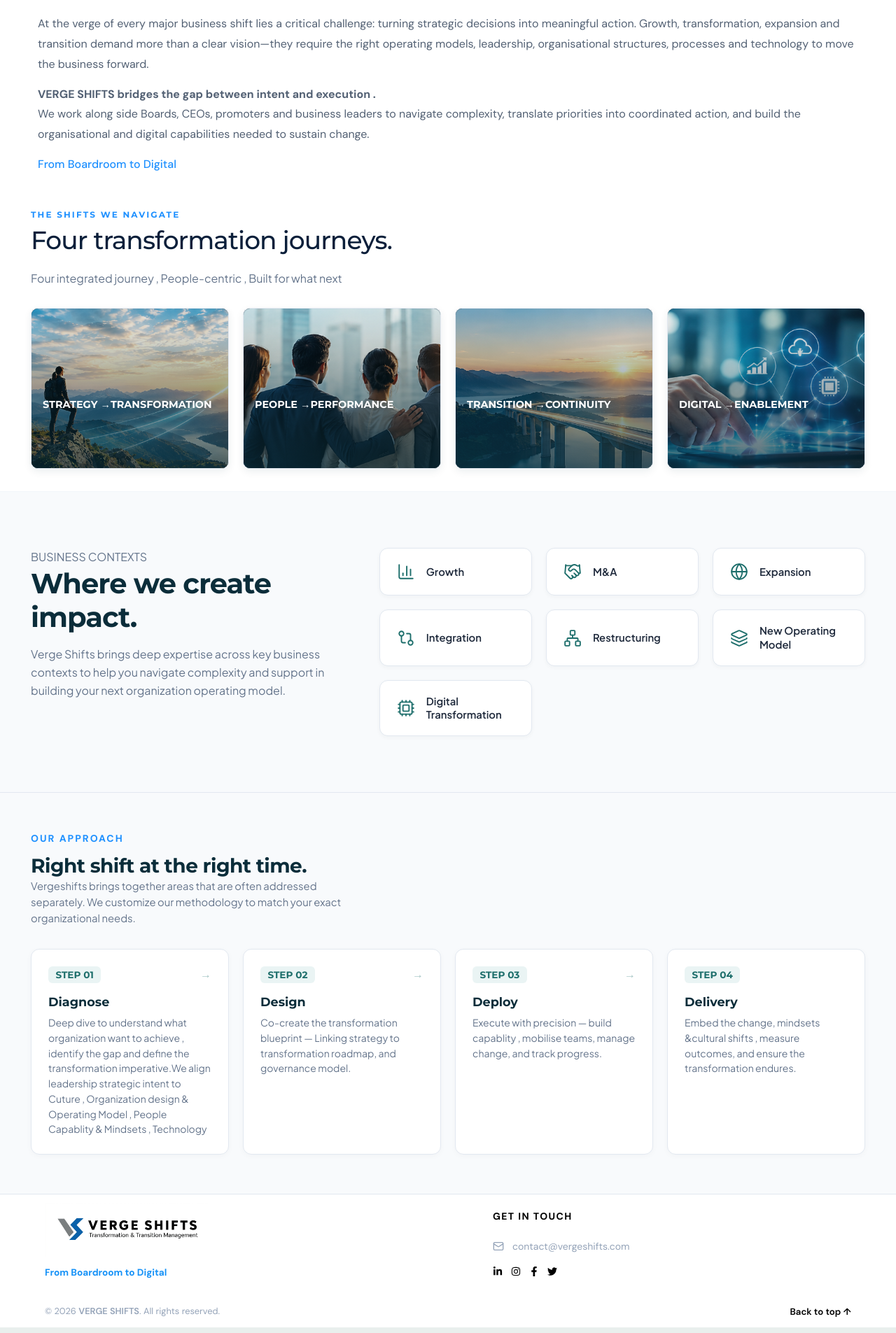
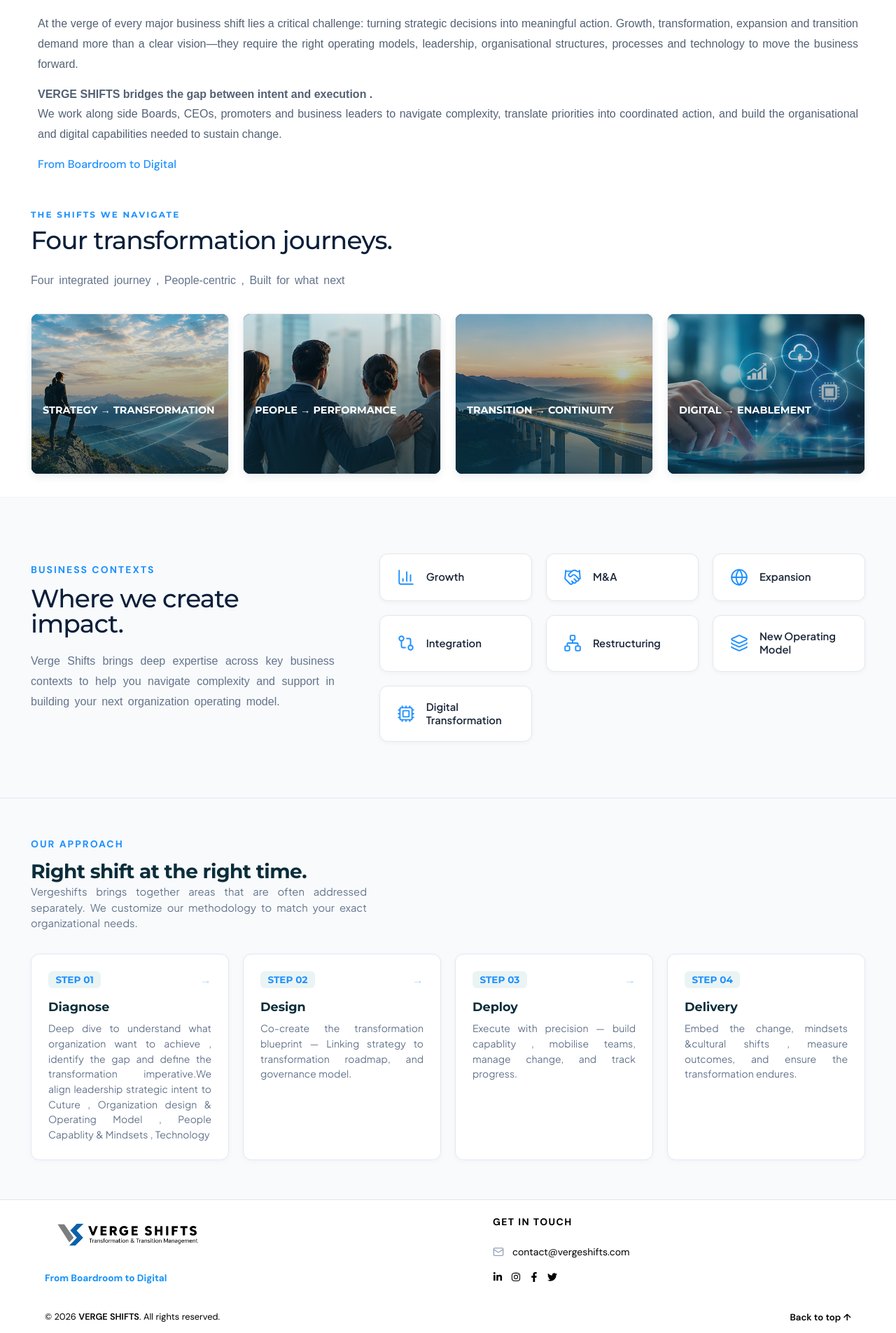
Before and after one commit to Kartikpatel231/VERGE-SHIFTS-WEBSITE, a React (Vite) app: page / in a window 1280 px wide. Shown: the part 621-2526 px from the top of the page at 70% size. Built offline with nearby package versions, Linux system fonts and the light colour scheme.

Commit message:
new_desing_04 with font size and color fixed

```diff
--- a/src/ApproachSection.css
+++ b/src/ApproachSection.css
@@ -7,7 +7,7 @@
 section#insights,
 .vs-approach-section {
   --vs-navy: #0B2D3A;
-  --vs-sage: #1D6E6B;
+ color: #1E90FF !important;
   --vs-light-teal: #EAF4F4;
   --vs-slate-500: #64748B;
   --vs-slate-800: #1E293B;
--- a/src/BusinessContexts.css
+++ b/src/BusinessContexts.css
@@ -3,6 +3,7 @@
   width: 100%;
   background: #ffffff;
   color: #174653;
+    color: #1E90FF !important;
 }
 
 /* Hero banner */
@@ -91,14 +92,14 @@
   display: flex;
   align-items: center;
   justify-content: center;
-  color: #39818b;
+   color: #1E90FF !important;
   font-size: 29px;
   line-height: 1;
   margin-bottom: 9px;
 }
 
 .context-card h2 {
-  color: #174653;
+  color: #0a2026;
   font-size: 16px;
   font-weight: 700;
   margin: 0 0 7px;
@@ -193,3 +194,13 @@
     font-size: 14px;
   }
 }
+/* Business Context – Blue Icons and Text */
+.vs-contexts-section .vs-context-item,
+.vs-contexts-section .vs-context-item span {
+  color: #1E90FF !important;
+}
+
+.vs-contexts-section .vs-context-icon {
+  color: #1E90FF !important;
+  stroke: #1E90FF !important;
+}
--- a/src/ContextsSection.css
+++ b/src/ContextsSection.css
@@ -8,7 +8,7 @@
 section#contexts,
 .vs-contexts-section {
   --vs-navy: #0B2D3A;
-  --vs-sage: #1D6E6B;
+  color: #1E90FF !important;
   --vs-slate-500: #64748B;
   --vs-slate-800: #1E293B;
   --vs-border: #E2E8F0;
@@ -50,6 +50,7 @@
   flex-direction: column !important;
   align-items: flex-start !important;
   text-align: left !important;
+  color: #1E90FF !important;
 }
 
 #contexts .vs-contexts-intro .vs-eyebrow {
@@ -171,3 +172,13 @@
     font-size: 0.85rem !important;
   }
 }
+/* Business Context – Blue Icons and Text */
+.vs-contexts-section .vs-context-item,
+.vs-contexts-section .vs-context-item span {
+  color: #1E90FF !important;
+}
+
+.vs-contexts-section .vs-context-icon {
+  color: #1E90FF !important;
+  stroke: #1E90FF !important;
+}
--- a/src/Footer.jsx
+++ b/src/Footer.jsx
@@ -157,7 +157,7 @@
             </ul>
              <div className="vs-social-links">
               <a
-                href="https://linkedin.com"
+                href="https://www.linkedin.com/company/vergeshifts/home/"
                 target="_blank"
                 rel="noopener noreferrer"
                 aria-label="LinkedIn"
@@ -166,7 +166,7 @@
                 <FaLinkedinIn />
               </a>
               <a
-                href="https://instagram.com"
+                href="https://www.linkedin.com/company/vergeshifts/home/"
                 target="_blank"
                 rel="noopener noreferrer"
                 aria-label="Instagram"
@@ -175,7 +175,7 @@
                 <FaInstagram />
               </a>
               <a
-                href="https://facebook.com"
+                href="https://www.linkedin.com/company/vergeshifts/home/"
                 target="_blank"
                 rel="noopener noreferrer"
                 aria-label="Facebook"
@@ -184,7 +184,7 @@
                 <FaFacebookF />
               </a>
               <a
-                href="https://twitter.com"
+                href="https://www.linkedin.com/company/vergeshifts/home/"
                 target="_blank"
                 rel="noopener noreferrer"
                 aria-label="Twitter"
--- a/src/Home.jsx
+++ b/src/Home.jsx
@@ -100,8 +100,8 @@
 const JOURNEYS = [
   {
     id: "strategy",
-    title: "STRATEGY  →",
-    subtitle: "TRANSFORMATION",
+    title: "STRATEGY  → ",
+    subtitle: " TRANSFORMATION",
        path: "/strategy-transformation",
     description: "Aligning leadership intent with actionable organizational design and operating models.",
     image: BRAND_IMAGES.strategy,
@@ -109,8 +109,8 @@
   },
   {
     id: "people",
-    title: "PEOPLE  →",
-    subtitle: "PERFORMANCE",
+    title: "PEOPLE  → ",
+    subtitle: " PERFORMANCE",
       path: "/people-performance",
     description: "Mobilizing leadership mindsets, capability building, and sustaining cultural agility.",
     image: BRAND_IMAGES.people,
@@ -118,8 +118,8 @@
   },
   {
     id: "transition",
-    title: "TRANSITION  →",
-    subtitle: "CONTINUITY",
+    title: "TRANSITION  → ",
+    subtitle: " CONTINUITY",
      path: "/change-sustainability",
     description: "Navigating M&A, restructuring, and change management without loss of momentum.",
     image: BRAND_IMAGES.change,
@@ -127,8 +127,8 @@
   },
   {
     id: "digital",
-    title: "DIGITAL  →",
-    subtitle: "ENABLEMENT",
+    title: "DIGITAL  → ",
+    subtitle: " ENABLEMENT",
       path: "/today-tomorrow",
     description: "Connecting tech investments with human behavior to capture full digital ROI.",
     image: BRAND_IMAGES.future,
@@ -195,27 +195,7 @@
 </Link>
   );
 }
-// function Brand({ footer = false }) {
-//   return (
-//     <a
-//       className={`brand ${footer ? "brand--footer" : ""}`}
-//       href="#top"
-//       aria-label="Verge Shifts home"
-//     >
-//       <span className="brand-mark" aria-hidden="true">
-//         <span />
-//         <span />
-//       </span>
 
-//       <span className="brand-copy">
-//         <strong>VERGE SHIFTS</strong>
-//         <small>
-//           Transformation &amp; Transition Management
-//         </small>
-//       </span>
-//     </a>
-//   );
-// }
 
 function Arrow() {
   return (
@@ -352,7 +332,8 @@
           style={{
             fontSize: "16px",
             lineHeight: "1.8",
-            color: "#536174",
+            color: "#536174",fontFamily: "Arial, sans-serif",
+             textAlign: "justify",
             margin: 0,
           }}
         >
@@ -371,6 +352,7 @@
             fontSize: "16px",
             lineHeight: "1.8",
             color: "#536174",
+           textAlign: "justify",fontFamily: "Arial, sans-serif",
             margin: 0,
           }}
         >
@@ -419,45 +401,20 @@
           lineHeight: "1.2",
           fontWeight: "500",
           color: "#0B1F3A",
+           textAlign: "justify",
           margin: "0 0 22px",
       }}>Four transformation journeys.</h4>
-      <p className="vs-shifts-subtitle">Four integrated journey , People-centric , Built for what next</p>
+      <p className="vs-shifts-subtitle" style={{
+         textAlign: "justify",wordSpacing: "3px", fontSize: "16px",fontFamily: "Arial, sans-serif",
+            lineHeight: "1.8"
+      }}>Four integrated journey , People-centric , Built for what next</p>
 
     </div>
 
     {/* 4 Pillars Grid */}
     <div className="vs-journey-grid">
       {JOURNEYS.map((journey) => (
-        // <div
-        //   key={journey.id}
-        //   className="vs-journey-card"
-        // >
-        //   {/* Background Image Container */}
-        //   <div
-        //     className="vs-card-bg"
-        //     style={{ backgroundImage: `url("${journey.image}")` }}
-        //   />
 
-        //   {/* Dark Overlay */}
-        //   <div className="vs-card-overlay" />
-
-        //   {/* Card Content */}
-        //   <div className="vs-card-content">
-        //     <span className="vs-card-tag">Transformation Pillar</span>
-
-        //     <h3 className="vs-card-title">
-        //       <span className="vs-title-main">{journey.title}</span>
-        //       <span className="vs-title-sub">{journey.subtitle}</span>
-        //     </h3>
-
-        //     <p className="vs-card-description">{journey.description}</p>
-
-        //     <div className="vs-card-footer">
-        //       <span className="vs-action-text">View Blueprint</span>
-        //       <ArrowRight className="vs-action-icon" size={16} />
-        //     </div>
-        //   </div>
-        // </div>
         <Link
           key={journey.id}
           to={journey.path}
@@ -497,165 +454,28 @@
   </div>
 
 </section>
-{/* <section
-  className="vs-perspective-section"
-  id="shifts-intro"
-  style={{
-    padding: "2rem 0",
-    backgroundColor: "#ffffff",
-    width: "100%",
-    margin: "0 auto"
-  }}
->
-  <div
-    className="vs-perspective-container"
-    style={{
-      maxWidth: "1140px",
-      margin: "0 auto",
-      padding: "0 1.5rem"
-    }}
-  >
-    <div
-      className="vs-perspective-split"
-      style={{
-        display: "grid",
 
-        gridTemplateColumns: "1fr 1.8fr",
-        gap: "8.5rem",
-        alignItems: "center"
-      }}
-    >
-           <div
-        className="vs-perspective-content"
-        style={{
-          display: "flex",
-          flexDirection: "column",
-          alignItems: "flex-start",
-          textAlign: "left"
-        }}
-      >
-        <span
-          className="vs-eyebrow"
-          style={{
-            color: "#1D6E6B",
-            marginBottom: "0.5rem",
-            fontWeight: "700",
-            fontSize: "0.85rem",
-            letterSpacing: "0.18em"
-          }}
-        >
-          OUR PERSPECTIVE
-        </span>
-
-        <p
-          className="vs-perspective-description"
-          style={{
-            fontSize: "0.95rem",
-            lineHeight: "1.65",
-            color: "#64748B",
-            margin: "0 0 1rem 0"
-          }}
-        >
-          <span style={{ display: "block", color: "#0B2D3A", marginBottom: "0.5rem" }}>
-               At the verge of every major business shift, there is complexity. We help leadership navigate it.
-
-             </span>
-
-          <strong style={{ color: "#0B2D3A" }}>Verge Shifts</strong> partners with Boards, CEOs, and leadership teams to navigate critical transformation and transition journeys — turning strategic intent into organizational, operational, technological, and people shifts, and ultimately into execution.
-        </p>
-
-
-        <div
-          className="vs-perspective-highlights"
-          style={{
-            display: "flex",
-            flexDirection: "column",
-            gap: "0.5rem",
-            width: "100%",
-            paddingTop: "0.75rem",
-            borderTop: "1px solid #E2E8F0"
-          }}
-        >
-          <div className="vs-highlight-item" style={{ display: "flex", alignItems: "center", gap: "0.5rem", fontSize: "0.85rem", color: "#1E293B", fontWeight: "600" }}>
-            <span className="vs-highlight-dot" style={{ width: "6px", height: "6px", borderRadius: "50%", backgroundColor: "#1D6E6B", flexShrink: 0 }} />
-            <span>Strategic Intent to Realized Outcomes</span>
-          </div>
-          <div className="vs-highlight-item" style={{ display: "flex", alignItems: "center", gap: "0.5rem", fontSize: "0.85rem", color: "#1E293B", fontWeight: "600" }}>
-            <span className="vs-highlight-dot" style={{ width: "6px", height: "6px", borderRadius: "50%", backgroundColor: "#1D6E6B", flexShrink: 0 }} />
-            <span>People-Centric Transformation Frameworks</span>
-          </div>
-          <div className="vs-highlight-item" style={{ display: "flex", alignItems: "center", gap: "0.5rem", fontSize: "0.85rem", color: "#1E293B", fontWeight: "600" }}>
-            <span className="vs-highlight-dot" style={{ width: "6px", height: "6px", borderRadius: "50%", backgroundColor: "#1D6E6B", flexShrink: 0 }} />
-            <span>Zero-Disruption Transition & Continuity</span>
-          </div>
-        </div>
-      </div>
-
-      <div
-        className="vs-perspective-visual"
-        style={{ width: "100%", margin: 0 }}
-      >
-        <img
-          src="https://images.unsplash.com/photo-1497215728101-856f4ea42174?auto=format&fit=crop&w=1200&q=85"
-          alt="Verge Shifts Leadership Perspective"
-          className="vs-perspective-img"
-          style={{
-            width: "100%",
-            height: "220px",
-            objectFit: "cover",
-            borderRadius: "12px",
-            display: "block"
-          }}
-        />
-      </div>
-
-
-
-
-    </div>
-  </div>
-</section> */}
-        {/* CONTEXTS */}
-        {/* CONTEXTS */}
-{/* <section className="contexts" id="contexts">
-  <div className="container contexts-layout">
-    <div className="contexts-intro">
-      <p className="eyebrow">BUSINESS CONTEXTS</p>
-      <h2>Where we create impact.</h2>
-      <p>
-        Verge Shifts bring deep expertise across key business contexts
-        to help you navigate complexity and support in building your next
-        organization operating model.
-      </p>
-    </div>
-
-    <div className="context-list">
-      {contexts.map(({ label, icon: Icon }) => (
-        <div className="context-item" key={label}>
-          <Icon className="context-icon" size={28} strokeWidth={1.5} />
-          <span>{label}</span>
-        </div>
-      ))}
-    </div>
-  </div>
-</section> */}
-    {/* CONTEXTS */}
-{/* CONTEXTS */}
 <section className="vs-contexts-section" id="contexts">
   <div className="vs-contexts-container">
     <div className="vs-contexts-layout">
 
-      <div className="vs-contexts-intro">
-        <p className="vs-eyebrow1" style={{  color:"#1E90FF"}}>BUSINESS CONTEXTS</p>
+      <div className="vs-header-left">
+        <p className="" style={{  color:"#1E90FF" ,   fontSize: "14px",
+          fontWeight: "700",
+          letterSpacing: "2px",
+          textTransform: "uppercase"}}>BUSINESS CONTEXTS</p>
         <h2  className="vs-shifts-title"
         style={{
           fontSize: "clamp(30px, 3.5vw, 36px)",
-          lineHeight: "1.2",
-          fontWeight: "500",
+          lineHeight: "1",
+          fontWeight: "400",
           color: "#0B1F3A",
           margin: "0 0 22px",
         }}>Where we create impact.</h2>
-        <p>
+        <p className="vs-shifts-subtitle"  style={{
+         textAlign: "justify",wordSpacing: "3px", fontSize: "16px",fontFamily: "Arial, sans-serif",
+            lineHeight: "1.8"
+      }}>
           Verge Shifts brings deep expertise across key business contexts
           to help you navigate complexity and support in building your next
           organization operating model.
@@ -675,75 +495,7 @@
   </div>
 </section>
 
-        {/* APPROACH */}
-        {/* <section
-          className="section approach"
-          id="insights"
-        >
 
-          <div className="container approach-layout">
-
-            <div className="approach-intro">
-
-              <p className="eyebrow">
-                OUR APPROACH
-              </p>
-
-              <h2>
-                Right shift at right time
-              </h2>
-
-              <p>
-                Vergeshifts brings together areas
-                that are often addressed separately ,
-                 we customize to the need of the organization
-              </p>
-
-            </div>
-
-
-            <div className="approach-steps">
-
-              {approach.map(
-                ([number, title, copy], index) => (
-
-                  <div
-                    className="approach-step"
-                    key={number}
-                  >
-
-                    <div className="step-number">
-                      {number}
-                    </div>
-
-                    <div>
-
-                      <h2>
-                        {title}
-                      </h2>
-
-                      <p>
-                        {copy}
-                      </p>
-
-                    </div>
-
-                    {index < approach.length - 1 && (
-                      <span className="step-arrow">
-                        →
-                      </span>
-                    )}
-
-                  </div>
-
-                )
-              )}
-
-            </div>
-
-          </div>
-
-        </section> */}
 
 {/* OUR APPROACH */}
 {/* OUR APPROACH - COMPACT GRID */}
@@ -773,9 +525,12 @@
           lineHeight: "1.2",
           fontWeight: "500",
           color: "#0B1F3A",
-          margin: "0 0 22px",
+          margin: "0 0 22px",fontFamily: "Arial, sans-serif"
         }}>Right shift at the right time.</h2>
-         <p className="vs-header-right-p">
+         <p className="vs-header-right-p"  style={{
+         textAlign: "justify",wordSpacing: "3px",  fontSize: "16px",fontFamily: "Arial, sans-serif",
+            lineHeight: "1.8"
+      }}>
         Vergeshifts brings together areas that are often addressed separately. We customize our methodology to match your exact organizational needs.
       </p>
       </div>
@@ -795,7 +550,10 @@
           </div>
 
           <h3 className="vs-card-title">{title}</h3>
-          <p className="vs-card-copy">{copy}</p>
+          <p className="vs-card-copy"  style={{
+         textAlign: "justify",wordSpacing: "1px", fontSize: "16px",
+            lineHeight: "1.8",fontFamily: "Arial, sans-serif"
+      }}>{copy}</p>
 
         </div>
       ))}
--- a/src/ShiftsSection.css
+++ b/src/ShiftsSection.css
@@ -40,6 +40,7 @@
   font-family: var(--vs-font-head);
   font-size: 0.75rem;
   font-weight: 700;
+  text-align: justify;
   text-transform: uppercase;
   letter-spacing: 0.18em;
   color: var(--vs-sage);
--- a/src/footer.css
+++ b/src/footer.css
@@ -119,13 +119,13 @@
 }
 
 .vs-contact-info a {
-  color: #94A3B8;
+   color: black;
   text-decoration: none;
   transition: color 0.2s ease;
 }
 
 .vs-contact-info a:hover {
-  color: #FFFFFF;
+  color: black;
 }
 
 /* Social Icons */
@@ -146,7 +146,7 @@
   flex-wrap: wrap;
   gap: 0.75rem;
   font-size: 0.8rem;
-  color: #94A3B8;
+  color: black;
   margin-top: 0;
 }
 
@@ -155,7 +155,7 @@
 }
 
 .vs-copyright strong {
-  color: #94A3B8;
+  color: black;
   font-weight: 600;
 }
 
@@ -179,7 +179,7 @@
 }
 
 .vs-back-to-top:hover {
-  color: #4DE0D9;
+  color: black;
   text-decoration: underline;
 }
 
--- a/src/styles.css
+++ b/src/styles.css
@@ -949,3 +949,59 @@
   content: none !important;
   display: none !important;
 }
+.page-shell,
+.page-shell h1,
+.page-shell h2,
+.page-shell p,
+.page-shell li,
+.page-shell .page-number,
+.page-shell .outcome-icon {
+  font-family: Arial, Helvetica, sans-serif !important;
+}
+
+.page-shell {
+  font-size: 18px !important;
+}
+
+.page-shell h1 {
+  font-size: 32px !important;
+  line-height: 1.3 !important;
+}
+
+.page-shell h2 {
+  font-size: 22px !important;
+  line-height: 1.4 !important;
+}
+
+.page-shell p {
+  font-size: 18px !important;
+  line-height: 1.7 !important;
+}
+
+.page-shell .focus-grid li {
+  font-size: 18px !important;
+  line-height: 1.6 !important;
+}
+
+.page-shell .page-number {
+  font-size: 14px !important;
+}
+
+.page-shell .outcome-icon {
+  font-size: 26px !important;
+}
+
+@media (max-width: 768px) {
+  .page-shell h1 {
+    font-size: 26px !important;
+  }
+
+  .page-shell h2 {
+    font-size: 20px !important;
+  }
+
+  .page-shell p,
+  .page-shell .focus-grid li {
+    font-size: 18px !important;
+  }
+}
```
Also changed, not shown: src/JourneyDetail.css (+66 -0 lines).
